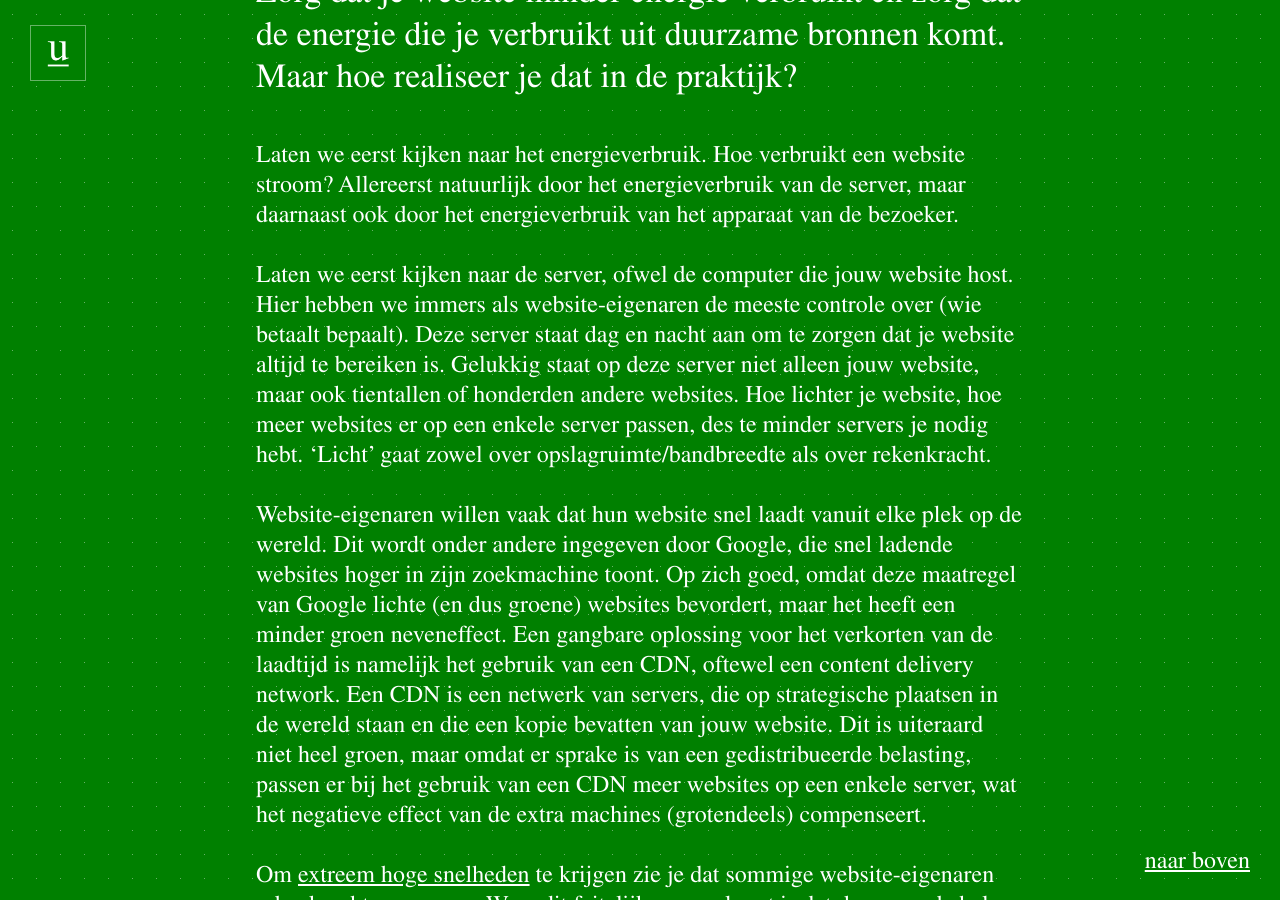
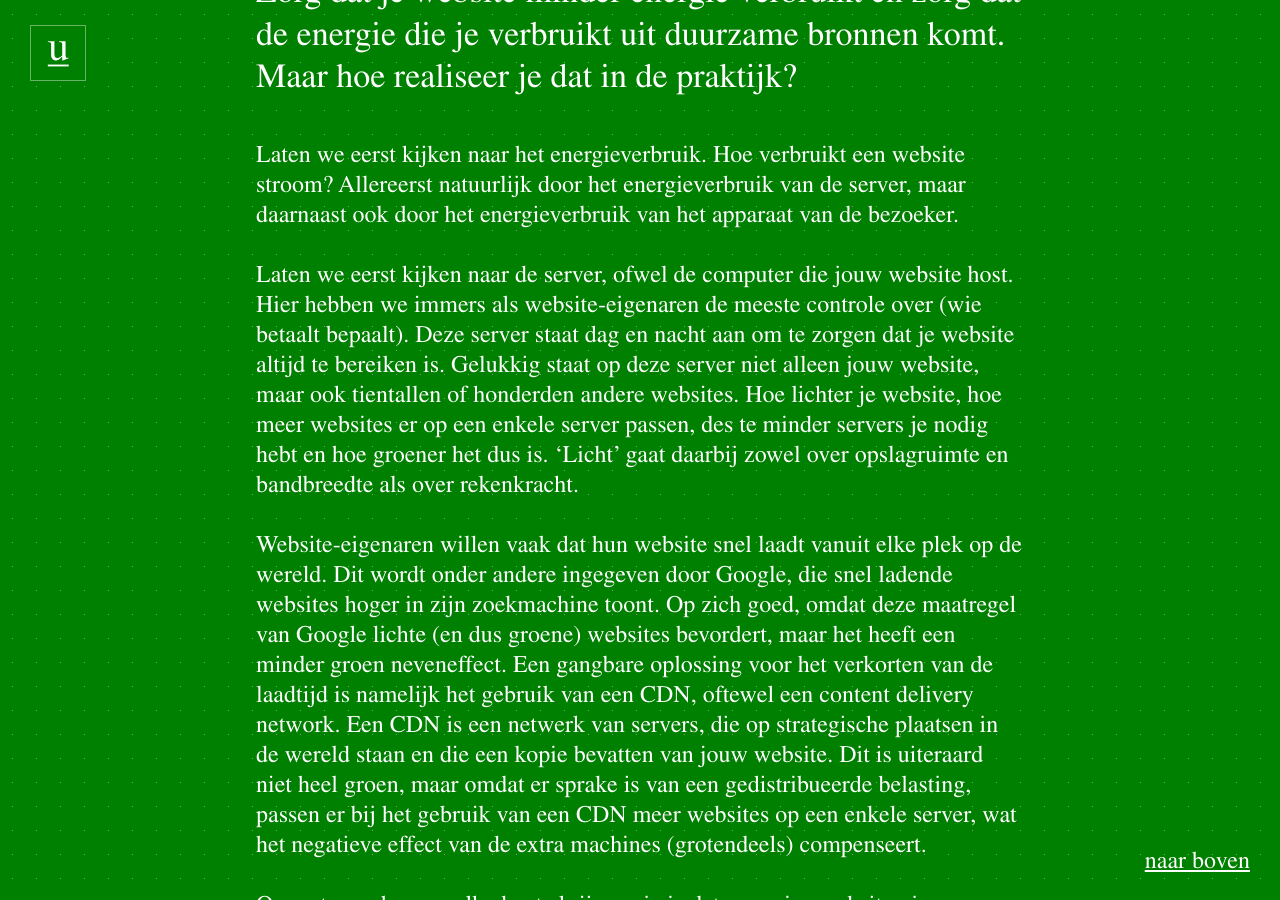
Before and after one commit to jhvanderschee/usecuewebsitenl, a Jekyll site: the page built from _posts/2019-08-21-een-groene-website.md, in a window 1280 px wide and 900 px high, scrolled down 1101 px. Built offline with Jekyll 4.4.1, drawn with Linux system fonts in a browser that asks for light colours.

Commit message:
Update 2019-08-21-een-groene-website.md

```diff
--- a/_posts/2019-08-21-een-groene-website.md
+++ b/_posts/2019-08-21-een-groene-website.md
@@ -7,7 +7,7 @@ Groen is niet alleen goed voor je merk, maar ook belangrijker dan ooit. ICT is v
 
 Laten we eerst kijken naar het energieverbruik. Hoe verbruikt een website stroom? Allereerst natuurlijk door het energieverbruik van de server, maar daarnaast ook door het energieverbruik van het apparaat van de bezoeker.
 
-Laten we eerst kijken naar de server, ofwel de computer die jouw website host. Hier hebben we immers als website-eigenaren de meeste controle over (wie betaalt bepaalt). Deze server staat dag en nacht aan om te zorgen dat je website altijd te bereiken is. Gelukkig staat op deze server niet alleen jouw website, maar ook tientallen of honderden andere websites. Hoe lichter je website, hoe meer websites er op een enkele server passen, des te minder servers je nodig hebt. 'Licht' gaat zowel over opslagruimte/bandbreedte als over rekenkracht.
+Laten we eerst kijken naar de server, ofwel de computer die jouw website host. Hier hebben we immers als website-eigenaren de meeste controle over (wie betaalt bepaalt). Deze server staat dag en nacht aan om te zorgen dat je website altijd te bereiken is. Gelukkig staat op deze server niet alleen jouw website, maar ook tientallen of honderden andere websites. Hoe lichter je website, hoe meer websites er op een enkele server passen, des te minder servers je nodig hebt en hoe groener het dus is. 'Licht' gaat daarbij zowel over opslagruimte en bandbreedte als over rekenkracht.
 
 Website-eigenaren willen vaak dat hun website snel laadt vanuit elke plek op de wereld. Dit wordt onder andere ingegeven door Google, die snel ladende websites hoger in zijn zoekmachine toont. Op zich goed, omdat deze maatregel van Google lichte (en dus groene) websites bevordert, maar het heeft een minder groen neveneffect. Een gangbare oplossing voor het verkorten van de laadtijd is namelijk het gebruik van een CDN, oftewel een content delivery network. Een CDN is een netwerk van servers, die op strategische plaatsen in de wereld staan en die een kopie bevatten van jouw website. Dit is uiteraard niet heel groen, maar omdat er sprake is van een gedistribueerde belasting, passen er bij het gebruik van een CDN meer websites op een enkele server, wat het negatieve effect van de extra machines (grotendeels) compenseert.
 
```
